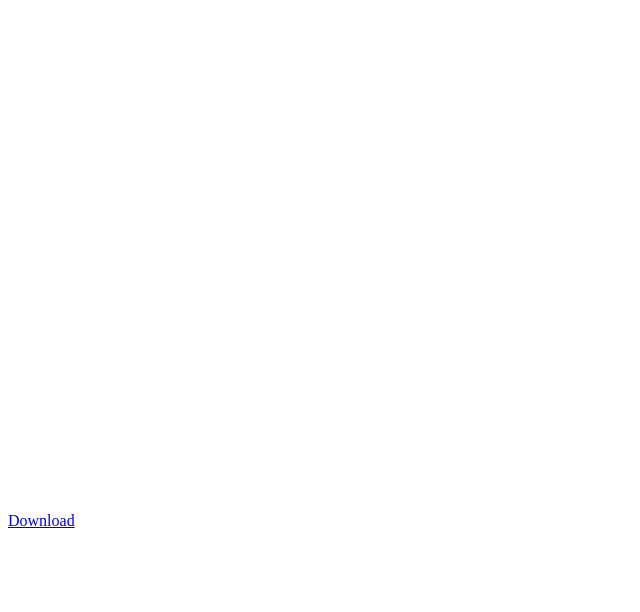
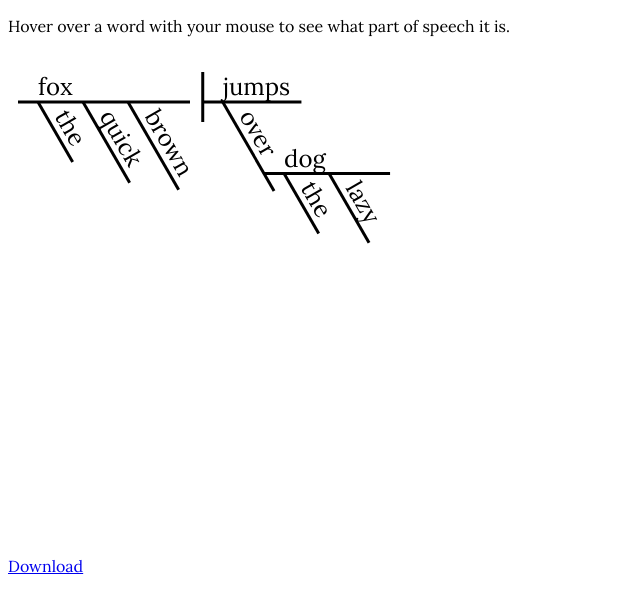
Before and after one commit to DawnPaladin/grammatical-diagrammer, a website: page index.html in a window 1280 px wide. Shown: the whole page, without its empty margins (0-640 px from the left). Drawn offline with Linux system fonts and the light colour scheme.

Commit message:
Use Lora font

```diff
--- a/index.html
+++ b/index.html
@@ -1,6 +1,15 @@
 <!DOCTYPE html>
 <script src="svg.js"></script>
+<link rel="preconnect" href="https://fonts.gstatic.com">
+<link href="https://fonts.googleapis.com/css2?family=Lora&display=swap" rel="stylesheet">
+<style>
+	body {
+		font-family: 'Lora', serif;
+	}
+</style>
 <body>
+
+<p>Hover over a word with your mouse to see what part of speech it is.</p>
 
 <div id="canvas"></div>
 <a href="#" id="download-link" download="diagram.svg">Download</a>
--- a/sentence-diagrammer.js
+++ b/sentence-diagrammer.js
@@ -1,4 +1,4 @@
-const darkMode = true;
+const darkMode = false;
 const foregroundColor = darkMode ? "white" : "black";
 const canvasSize = [500, 500];
 const lineStyle = { width: 3, color: foregroundColor };
```
